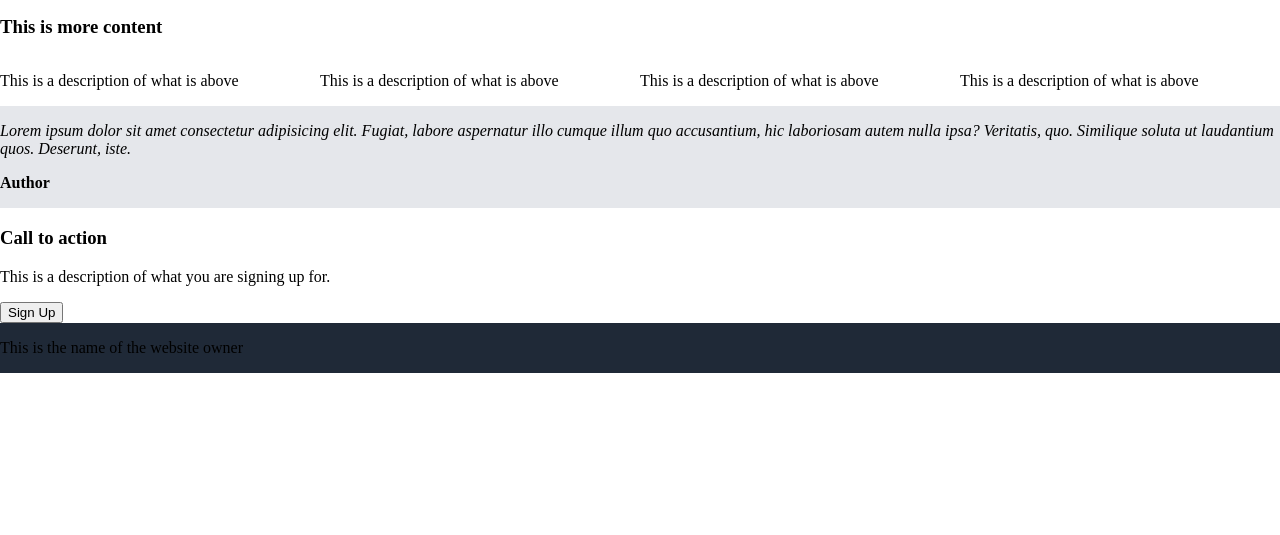
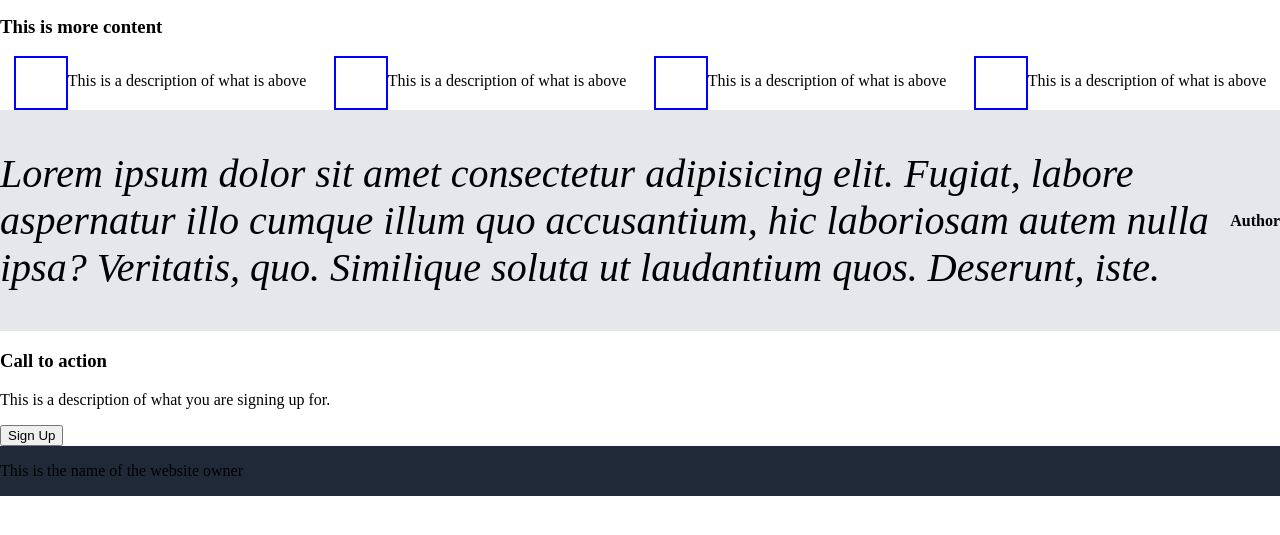
Before and after one commit to AnthonyKeith/landing-page, a plain HTML site: page index.html in a window 1280 px wide. Shown: the part 175-710 px from the top of the page. Drawn offline with Linux system fonts and the light colour scheme.

Commit message:
Add positioning to quotebox element. Add positioning to cards section but needs refinement.

```diff
--- a/index.html
+++ b/index.html
@@ -60,9 +60,12 @@
             </div>
             </div>
             <div id="quotebox-div">
-                <p><i>Lorem ipsum dolor sit amet consectetur adipisicing elit. Fugiat, labore aspernatur illo cumque illum quo accusantium, hic laboriosam autem nulla ipsa? Veritatis, quo. Similique soluta ut laudantium quos. Deserunt, iste.</i></p>
-            <p><strong>Author</strong></p>
-        </div>
+                <p id="quote"><i>Lorem ipsum dolor sit amet consectetur adipisicing elit. Fugiat, labore aspernatur illo cumque illum quo accusantium, hic laboriosam autem nulla ipsa? Veritatis, quo. Similique soluta ut laudantium quos. Deserunt, iste.</i></p>
+                <br>
+                <div>
+                    <p><strong>Author</strong></p>
+                </div>
+            </div>
         <div id="call-to-action-div">
             <div>
                 <div>
--- a/style.css
+++ b/style.css
@@ -42,14 +42,35 @@ body, html {
 
 #cards-div{
     display: flex;
+    justify-content: center;
 }
 
 .card{
+    display: flex;
     flex: 1;
+    justify-content: center;
+}
+
+.card-image{
+    border: 2px solid blue;
+    height: 50px;
+    width: 50px;
 }
 
 #quotebox-div{
+    display: flex;
     background-color: #e5e7eb;
+    justify-content: center;
+    align-items: center;
+
+}
+
+#quote{
+    width: 100%;
+    font-size: 40px;
+    display: block;
+
+
 }
 
 #call-to-action-div{
```
